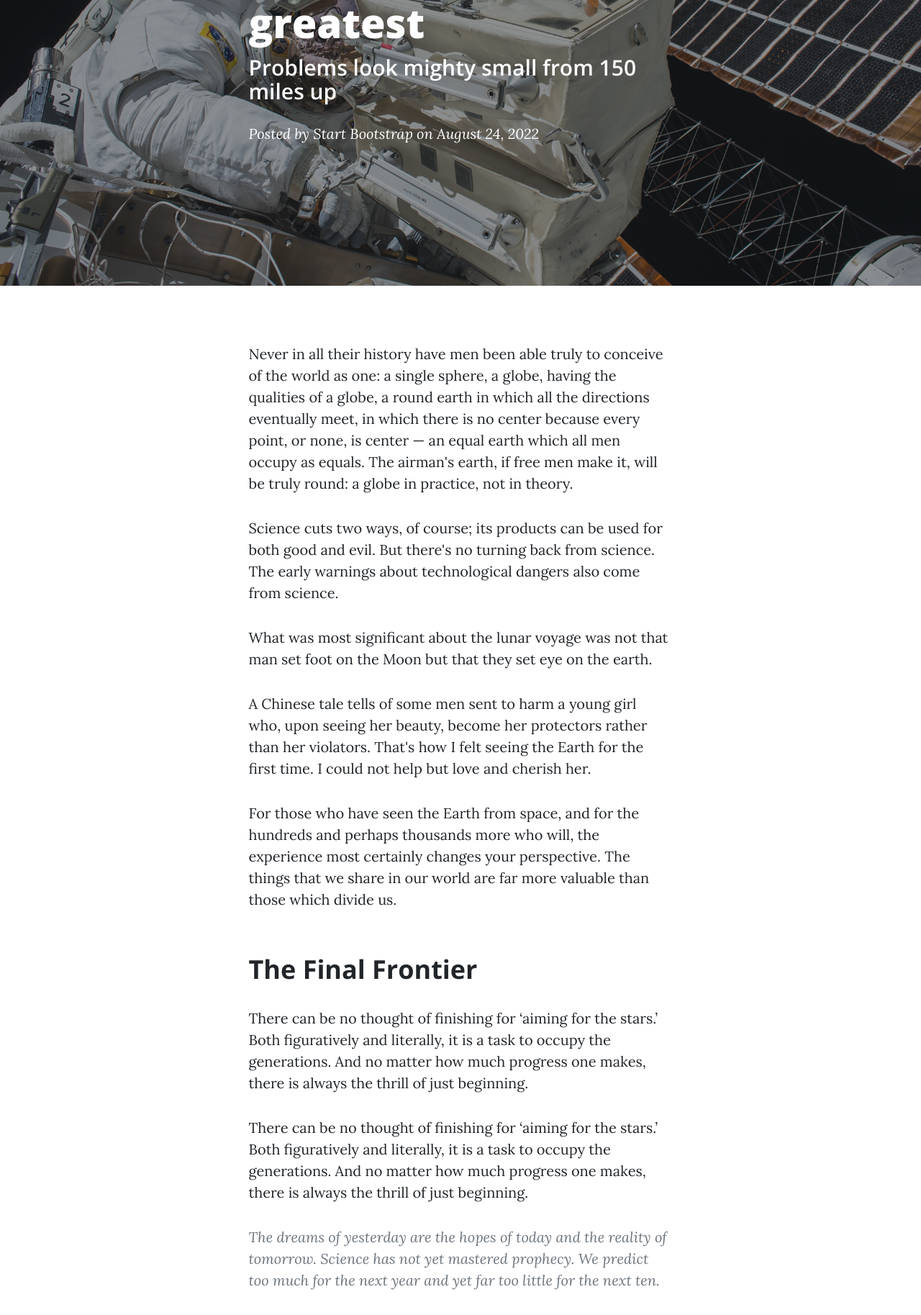
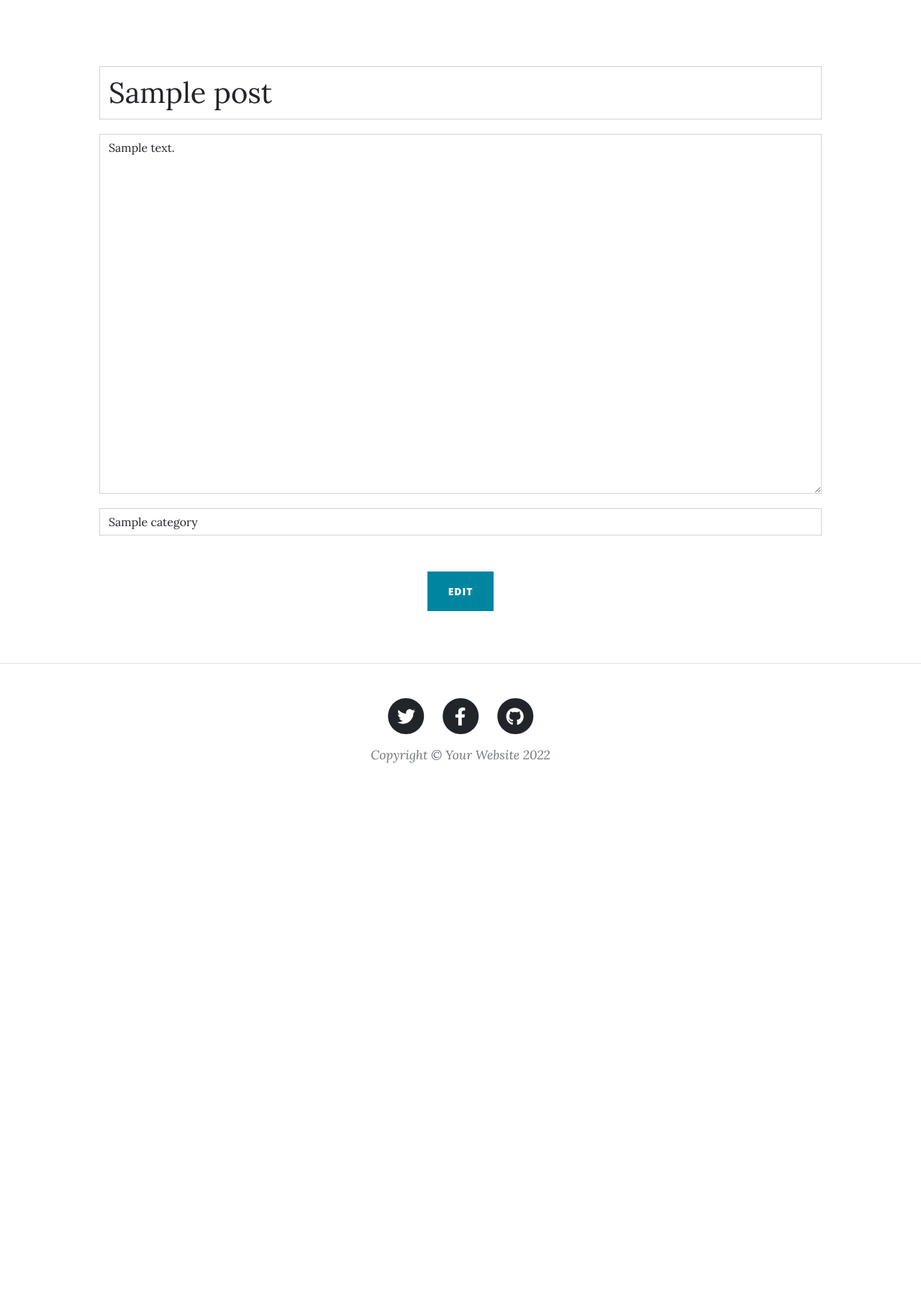
Before and after one commit to leesunuk/Flask_study, a Flask app: page /edit-post/1 in a window 1280 px wide. Shown: the part 404-2231 px from the top of the page at 72% size. After the commit the page ends 1464 px from the top, so only its background shows below. Run offline with Flask 2, Linux system fonts and the light colour scheme; a user stored in the database is signed in; tables that the repository leaves empty hold one stand-in row (values such as "Sample post"); some libraries are stand-ins or nearby versions.

Commit message:
수정까지 했는데 수정이 저장이 안 됨

```diff
--- a/blog/templates/post_detail.html
+++ b/blog/templates/post_detail.html
@@ -15,6 +15,11 @@ block header %}
               <p>Posted by : <a href="#!">{{ post.author_id }}</p>
             </div>
             <p>created_at : {{ post.create_at }}</p>
+            {% if post.user.username == current_user.username %}
+            <button class="btn btn-info" id="edit-button">
+              <a href="{{url_for("views.edit_post", id=post.id) }}">Edit</a>
+            </button>
+            {%endif%}
           </span>
         </div>
       </div>
--- a/blog/templates/post_edit_form.html
+++ b/blog/templates/post_edit_form.html
@@ -1,95 +1,81 @@
-{%extends "base.html"%} {%block title%} This is post. {%endblock%} {%block header%}
-        <!-- Page Header-->
-        <header class="masthead" style="background-image: url('{{url_for('static', filename='assets/img/post-bg.jpg')}}')">
+{% extends 'base.html' %} {% block title %}Create a Post{% endblock %} {% block
+header %}
+<header
+  class="masthead"
+  style="background-image: url('{{ url_for('static', filename='assets/img/create-bg.jpeg') }}'); height: 130px;"
+>
   <div class="container position-relative px-4 px-lg-5">
     <div class="row gx-4 gx-lg-5 justify-content-center">
       <div class="col-md-10 col-lg-8 col-xl-7">
-                        <div class="post-heading">
-                            <h1>Man must explore, and this is exploration at its greatest</h1>
-                            <h2 class="subheading">Problems look mighty small from 150 miles up</h2>
-                            <span class="meta">
-                                Posted by
-                                <a href="#!">Start Bootstrap</a>
-                                on August 24, 2022
-                            </span>
+        <div class="site-heading">
+          <h1>Create a Post</h1>
+          <h2>Post whatever you want!</h2>
         </div>
       </div>
     </div>
   </div>
 </header>
-        {%endblock%}
-        {%block content%}
-        <!-- Post Content-->
-        <article class="mb-4">
+{% endblock %} {% block content %}
+
+<!-- Main Content-->
+<main class="mb-4">
   <div class="container px-4 px-lg-5">
     <div class="row gx-4 gx-lg-5 justify-content-center">
-                    <div class="col-md-10 col-lg-8 col-xl-7">
-                        <p>Never in all their history have men been able truly to conceive of the world as one: a single sphere, a globe, having the qualities of a globe, a round earth in which all the directions eventually meet, in which there is no center because every point, or none, is center — an equal earth which all men occupy as equals. The airman's earth, if free men make it, will be truly round: a globe in practice, not in theory.</p>
-                        <p>Science cuts two ways, of course; its products can be used for both good and evil. But there's no turning back from science. The early warnings about technological dangers also come from science.</p>
-                        <p>What was most significant about the lunar voyage was not that man set foot on the Moon but that they set eye on the earth.</p>
-                        <p>A Chinese tale tells of some men sent to harm a young girl who, upon seeing her beauty, become her protectors rather than her violators. That's how I felt seeing the Earth for the first time. I could not help but love and cherish her.</p>
-                        <p>For those who have seen the Earth from space, and for the hundreds and perhaps thousands more who will, the experience most certainly changes your perspective. The things that we share in our world are far more valuable than those which divide us.</p>
-                        <h2 class="section-heading">The Final Frontier</h2>
-                        <p>There can be no thought of finishing for ‘aiming for the stars.’ Both figuratively and literally, it is a task to occupy the generations. And no matter how much progress one makes, there is always the thrill of just beginning.</p>
-                        <p>There can be no thought of finishing for ‘aiming for the stars.’ Both figuratively and literally, it is a task to occupy the generations. And no matter how much progress one makes, there is always the thrill of just beginning.</p>
-                        <blockquote class="blockquote">The dreams of yesterday are the hopes of today and the reality of tomorrow. Science has not yet mastered prophecy. We predict too much for the next year and yet far too little for the next ten.</blockquote>
-                        <p>Spaceflights cannot be stopped. This is not the work of any one man or even a group of men. It is a historical process which mankind is carrying out in accordance with the natural laws of human development.</p>
-                        <h2 class="section-heading">Reaching for the Stars</h2>
-                        <p>As we got further and further away, it [the Earth] diminished in size. Finally it shrank to the size of a marble, the most beautiful you can imagine. That beautiful, warm, living object looked so fragile, so delicate, that if you touched it with a finger it would crumble and fall apart. Seeing this has to change a man.</p>
-                        <a href="#!"><img class="img-fluid" src="assets/img/post-sample-image.jpg" alt="..." /></a>
-                        <span class="caption text-muted">To go places and do things that have never been done before – that’s what living is all about.</span>
-                        <p>Space, the final frontier. These are the voyages of the Starship Enterprise. Its five-year mission: to explore strange new worlds, to seek out new life and new civilizations, to boldly go where no man has gone before.</p>
-                        <p>As I stand out here in the wonders of the unknown at Hadley, I sort of realize there’s a fundamental truth to our nature, Man must explore, and this is exploration at its greatest.</p>
-                        <p>
-                            Placeholder text by
-                            <a href="http://spaceipsum.com/">Space Ipsum</a>
-                            &middot; Images by
-                            <a href="https://www.flickr.com/photos/nasacommons/">NASA on The Commons</a>
-                        </p>
+      <div class="col-md-10 col-lg-8 col-xl-12">
+        <div class="my-5">
+          <form id="createForm" method="POST">
+            {{ form.csrf_token }}
+            <div style="margin: 20px">
+              <input
+                class="form-control"
+                value="{{ post.title }}"
+                id="title"
+                type="text"
+                placeholder="Post Title"
+                name="title"
+                style="font-size: 40px"
+              />
+            </div>
+            <div style="margin: 20px">
+              <textarea
+                class="form-control"
+                id="content"
+                type="text"
+                placeholder="Content"
+                name="content"
+                style="height: 500px"
+              >
+{{ post.content }}</textarea
+              >
+            </div>
+            <div style="margin: 20px" id="category">
+              <select class="form-control" name="category" required>
+                <option value="" disabled>select a category</option>
+                {% for category in categories %} {% if post.category == category
+                %}
+                <option value="{{category.id}}" selected>
+                  {{category.name}}
+                </option>
+                {% else %}
+                <option value="{{category.id}}">{{category.name}}</option>
+                {% endif %} {% endfor %}
+              </select>
+            </div>
+            <br />
+            <div style="text-align: center">
+              <button
+                class="btn btn-primary text-uppercase"
+                id="submitButton"
+                type="submit"
+              >
+                Edit
+              </button>
+            </div>
+          </form>
         </div>
       </div>
     </div>
-        </article>
-        {%endblock%}
-        <!-- Footer-->
-        <footer class="border-top">
-            <div class="container px-4 px-lg-5">
-                <div class="row gx-4 gx-lg-5 justify-content-center">
-                    <div class="col-md-10 col-lg-8 col-xl-7">
-                        <ul class="list-inline text-center">
-                            <li class="list-inline-item">
-                                <a href="#!">
-                                    <span class="fa-stack fa-lg">
-                                        <i class="fas fa-circle fa-stack-2x"></i>
-                                        <i class="fab fa-twitter fa-stack-1x fa-inverse"></i>
-                                    </span>
-                                </a>
-                            </li>
-                            <li class="list-inline-item">
-                                <a href="#!">
-                                    <span class="fa-stack fa-lg">
-                                        <i class="fas fa-circle fa-stack-2x"></i>
-                                        <i class="fab fa-facebook-f fa-stack-1x fa-inverse"></i>
-                                    </span>
-                                </a>
-                            </li>
-                            <li class="list-inline-item">
-                                <a href="#!">
-                                    <span class="fa-stack fa-lg">
-                                        <i class="fas fa-circle fa-stack-2x"></i>
-                                        <i class="fab fa-github fa-stack-1x fa-inverse"></i>
-                                    </span>
-                                </a>
-                            </li>
-                        </ul>
-                        <div class="small text-center text-muted fst-italic">Copyright &copy; Your Website 2022</div>
   </div>
-                </div>
-            </div>
-        </footer>
-        <!-- Bootstrap core JS-->
-        <script src="https://cdn.jsdelivr.net/npm/bootstrap@5.1.3/dist/js/bootstrap.bundle.min.js"></script>
-        <!-- Core theme JS-->
-        <script src="js/scripts.js"></script>
-    </body>
-</html>
+</main>
+
+{% endblock %}
--- a/blog/views.py
+++ b/blog/views.py
@@ -22,28 +22,31 @@ def categories_list():
     categories = get_category_model().query.all()
     return render_template("categories_list.html", user=current_user, categories=categories)
 
-@views.route("/post-list")
-def post_list():
-    return render_template("post.html", user=current_user)
+@views.route("/post-list/<int:id>")
+def post_list(id):
+    current_category = get_category_model().query.filter_by(id=id).first()
+    posts = get_post_model().query.filter_by(category_id=id)
+    return render_template("post_list.html", user=current_user, post=posts, current_category=current_category)
 
 @views.route("/create-post", methods=['GET', 'POST'])
 @login_required
 def post_create():
     if current_user.is_staff == True:
-        form = PostForm()
-        if request.method == "POST" and form.validate_on_submit():
-            post = get_post_model()(
-                title=form.title.data,
-                content=form.content.data,
-                category_id=form.category.data,
-                author_id=current_user.id,
-            )
-            db.session.add(post)
-            db.session.commit()
-            return redirect(url_for("views.home"))
-        else:
-            categories = get_category_model().query.all()
-            return render_template("create-post.html", user=current_user, categories=categories, form=form)
+        if current_user.is_staff == True:
+            form = PostForm()
+            if request.method == "POST" and form.validate_on_submit():
+                post = get_post_model()(
+                    title=form.title.data,
+                    content=form.content.data,
+                    category_id=form.category.data,
+                    author_id=current_user.id,
+                )
+                db.session.add(post)
+                db.session.commit()
+                return redirect(url_for("views.home"))
+            else:
+                categories = get_category_model().query.all()
+                return render_template("create-post.html", user=current_user, categories=categories, form=form)
     else:
         return abort(403)
 
@@ -57,9 +60,13 @@ def edit_post(id):
 
     if current_user.is_staff == True and current_user.username == post.user.username:
         if request.method == "GET":
-            return render_template("post_edit_form.html",user=current_user, post=post, categories=categories)
+            return render_template("post_edit_form.html",user=current_user, post=post, categories=categories, form=form)
         elif request.method == "POST" and form.validate_on_submit():
-            pass
+            post.title = form.title.data
+            post.content = form.content.data
+            post.category_id = int(form.category.data)
+            db.session.commit()
+            return redirect(url_for("views.home"))
     else:
         abort(403)
 
```
Also changed, not shown: blog/templates/categories_list.html (+9 -16 lines), blog/templates/post_list.html (added, +98 -0 lines), tests/tests.py (+55 -54 lines), tests/test.db (deleted), 1 other file. Lines whose indentation alone changed are shown as unchanged.
